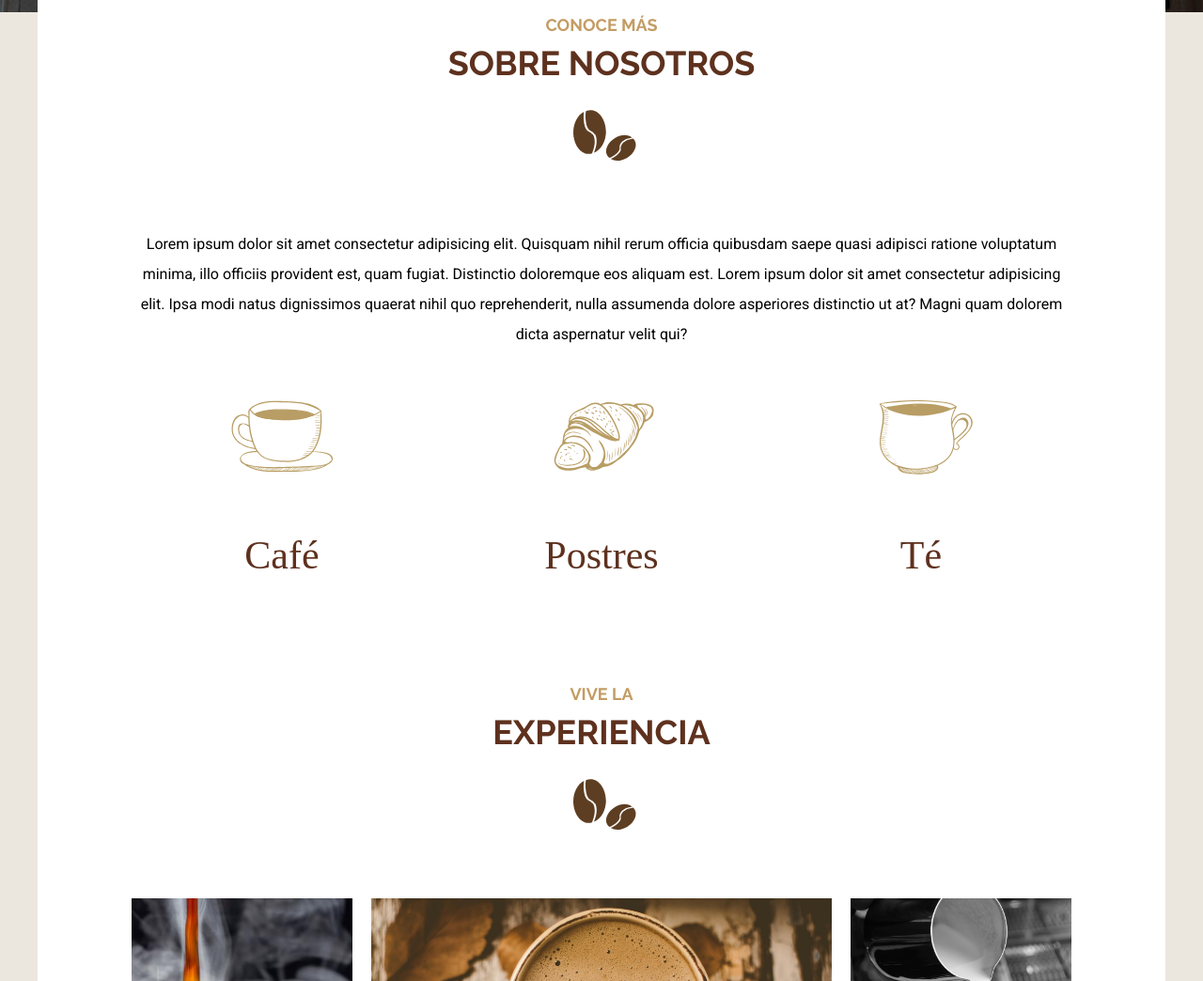
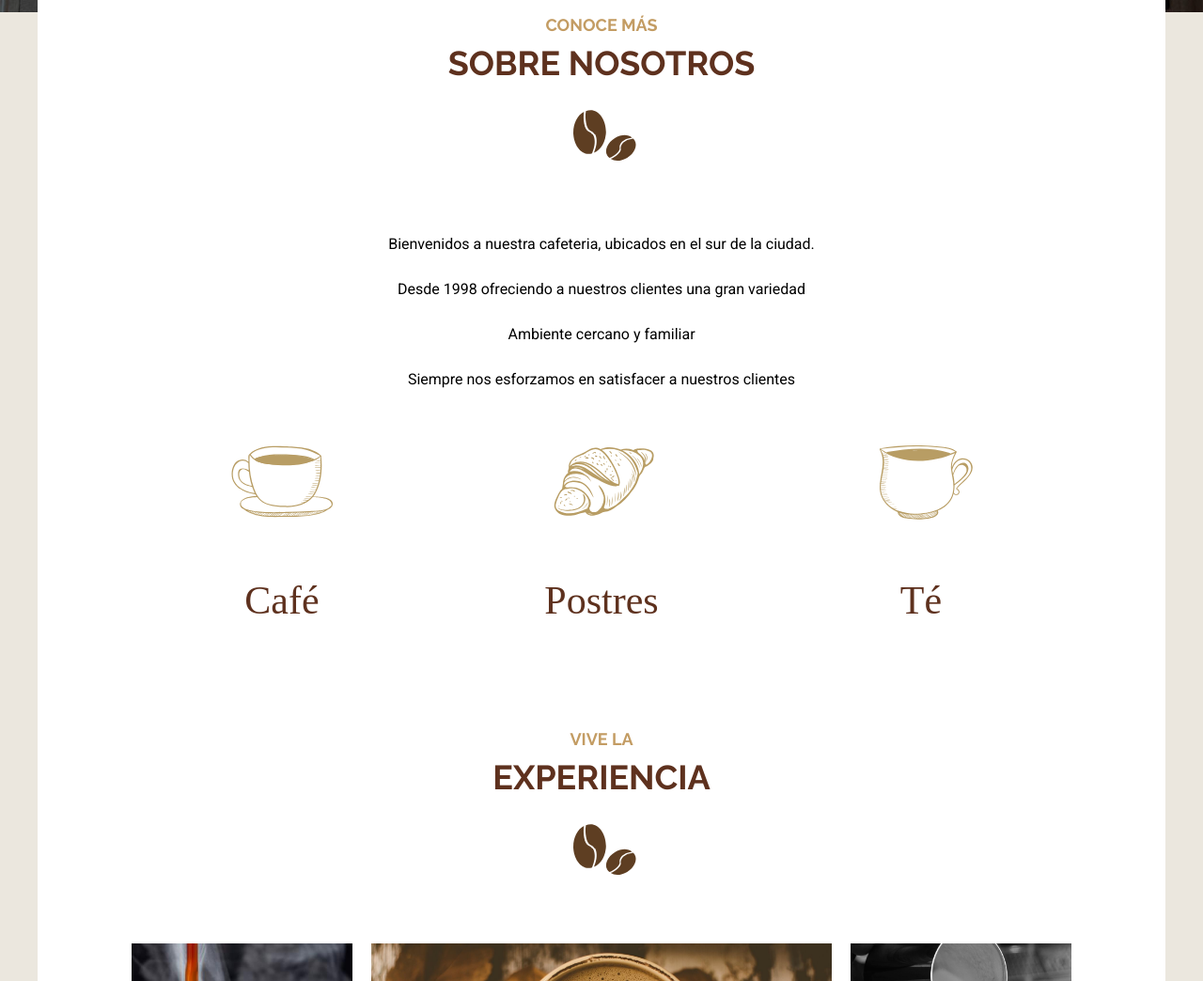
Before and after one commit to Fachu2989/cafeteriaSAAS, a website: page index.html in a window 1280 px wide. Shown: the part 687-1731 px from the top of the page at 94% size. Drawn offline with Linux system fonts and the light colour scheme; a web font is replaced by a local one.

Commit message:
cambios lorem

```diff
--- a/index.html
+++ b/index.html
@@ -35,9 +35,10 @@
         <section class="conoce">
             <h2><span>Conoce más</span> sobre nosotros</h2>
 
-            <p>Lorem ipsum dolor sit amet consectetur adipisicing elit. Quisquam nihil rerum officia quibusdam saepe quasi adipisci ratione voluptatum minima, illo officiis provident est, quam fugiat. Distinctio doloremque eos aliquam est.
-            Lorem ipsum dolor sit amet consectetur adipisicing elit. Ipsa modi natus dignissimos quaerat nihil quo reprehenderit, nulla assumenda dolore asperiores distinctio ut at? Magni quam dolorem dicta aspernatur velit qui?
-            </p>
+            <p>Bienvenidos a nuestra cafeteria, ubicados en el sur de la ciudad.</p>
+            <p>Desde 1998 ofreciendo a nuestros clientes una gran variedad</p>
+            <p>Ambiente cercano  y familiar </p>
+            <p>Siempre nos esforzamos en satisfacer a nuestros clientes </p>
         </section>
 
         <section class="iconos">
```
Also changed, not shown: README.md.
